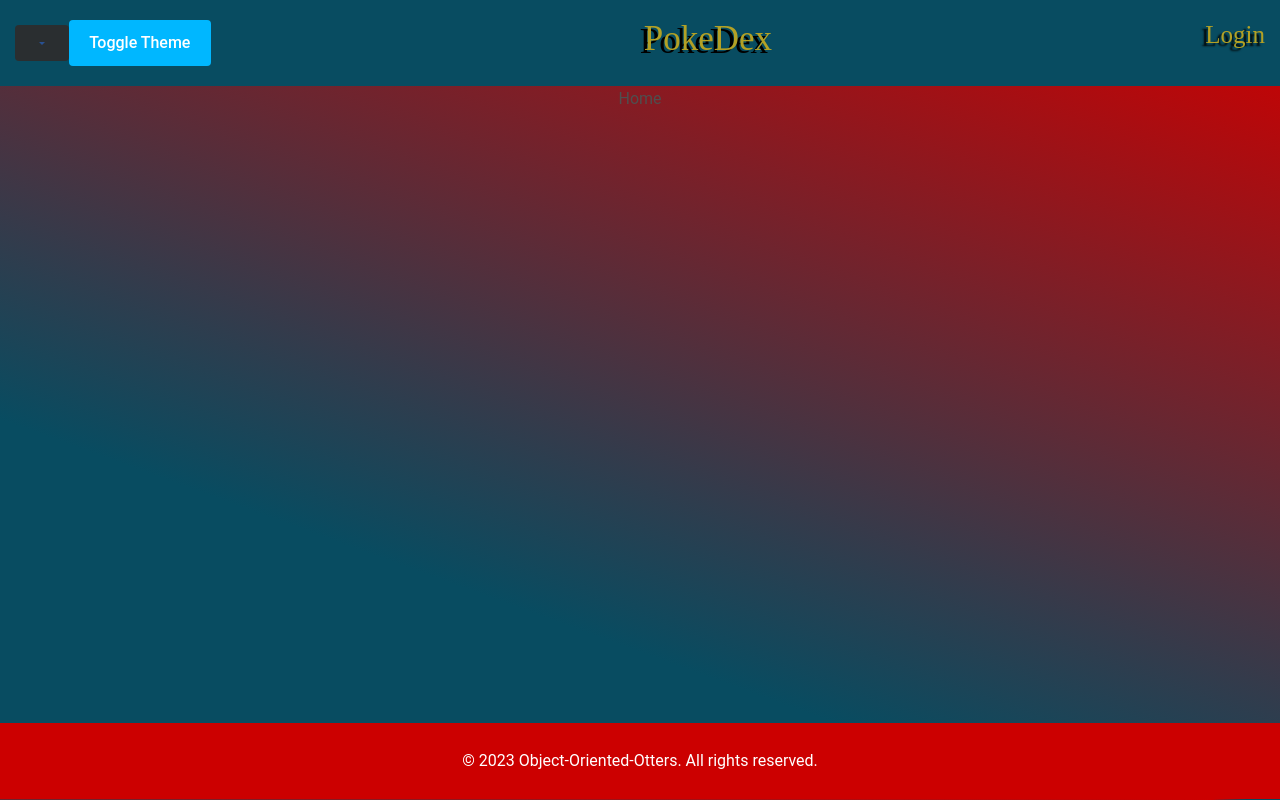
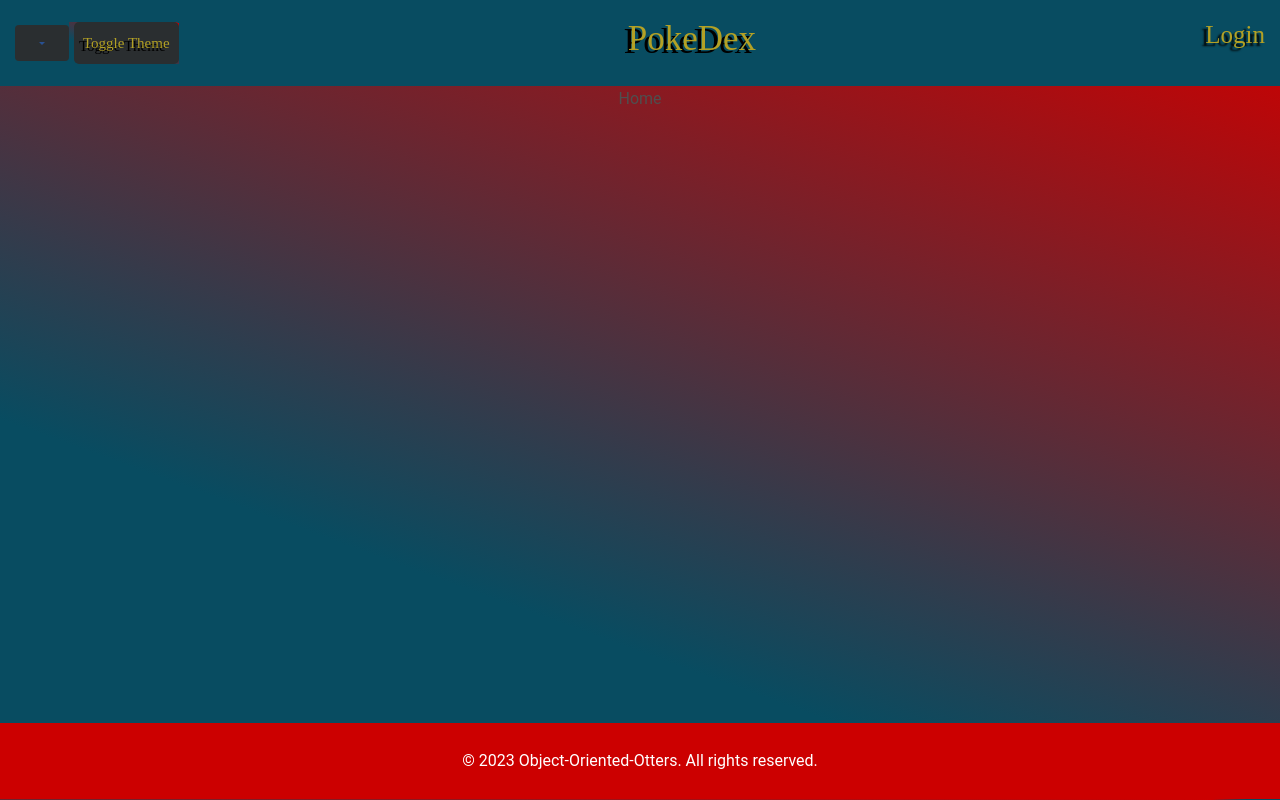
Before and after one commit to JulieKnox225/Pokedex-Object-Oriented-Otters, a React (Vite) app: page / in a window 1280 px wide. Built offline with nearby package versions, Linux system fonts and the light colour scheme; a web font is replaced by a local one.

Commit message:
More theme button changes
CSS changes. Having trouble figuring out how to fix nav

```diff
--- a/src/components/Navbar.jsx
+++ b/src/components/Navbar.jsx
@@ -1,7 +1,5 @@
 import { useState, useEffect } from 'react'
-import './darkMode.css';
 import Dropdown from 'react-bootstrap/Dropdown'
-
 
 export const Navbar = () => {
    const [theme, setTheme] = useState('light')
@@ -32,15 +30,15 @@
 
         </Dropdown.Menu>
       </Dropdown>
-      <button className = "light-dark-btn"onClick={toggleTheme}>Toggle Theme</button>
-        <a href="/" className="home-button">
+        <a className={`App ${theme}`}>
+        <button className = "light-dark-btn"onClick={toggleTheme}>Toggle Theme</button>
+        </a>
+        <div href= "/" className="home-button">
         <h2 className="home-button-text">PokeDex</h2>
-        </a>
+        </div>
         <a href='/Login'>
         <p className="login--text">Login</p>
         </a>
-      <a className={`App ${theme}`}>
-    </a>
         </nav>
     </div>
   )
--- a/src/components/darkMode.css
+++ /dev/null
@@ -1,15 +0,0 @@
-.dark{
-  background: linear-gradient(0deg, #084c61 1%,
-  #CC0000 2%, #084c61 70%);
-    color: #fff;
-  }
-  .light{
-    background: linear-gradient(200deg, #084c61 1%,
-    #CC0000 2%, #084c61 70%);
-  }
- .light-dark-btn{
-    display: flex;
-    flex-wrap: nowrap;
-    color: rgb(255, 255, 255);
-    background-color: rgb(0, 183, 255);
-  }
--- a/src/index.css
+++ b/src/index.css
@@ -31,8 +31,11 @@
   background-color: #2a2e30;
 }
 .home-button {
+  display: flex;
+  justify-content: center;
+  justify-items: center;
   margin-right:auto;
-  margin-left:auto;
+  margin-left: auto;
   color: #B3A125;
   font-size: small;
   text-shadow: black -4px  3px;
@@ -67,13 +70,37 @@
 .nav-home{
   padding: 15px;
   display: flex;
-  align-items: center;
+  align-items:center;
   align-content: center;
   background-color: #084c61;
   max-height: 86px;
 }
-
-
+/* Toggle Theme Nav */
+.dark{
+  background: linear-gradient(0deg, #084c61 1%,
+  #CC0000 2%, #084c61 70%);
+    color: #fff;
+  }
+  .light{
+    background: linear-gradient(200deg, #084c61 1%,
+    #CC0000 2%, #084c61 70%);
+  }
+ .light-dark-btn{
+    font-size: 15px;
+    font-weight: 500;
+    font-family: serif;
+    text-shadow: black -4px  3px;
+    margin-left: 5px;
+    margin-right: 0px;
+    border-radius: 5px;
+    padding: 8px;
+    color: #B3A125;
+    background-color: #2a2e30;
+  }
+  .light-dark-btn:hover{
+    color:#CC0000;
+    text-shadow: black 4px 3px 3px;
+  }
 /* End of Nav Bar */
 
 /* Login Page*/
```
Also changed, not shown: vite.config.js.timestamp-1686688634203-b2756666fba87.mjs (added, +10 -0 lines).
